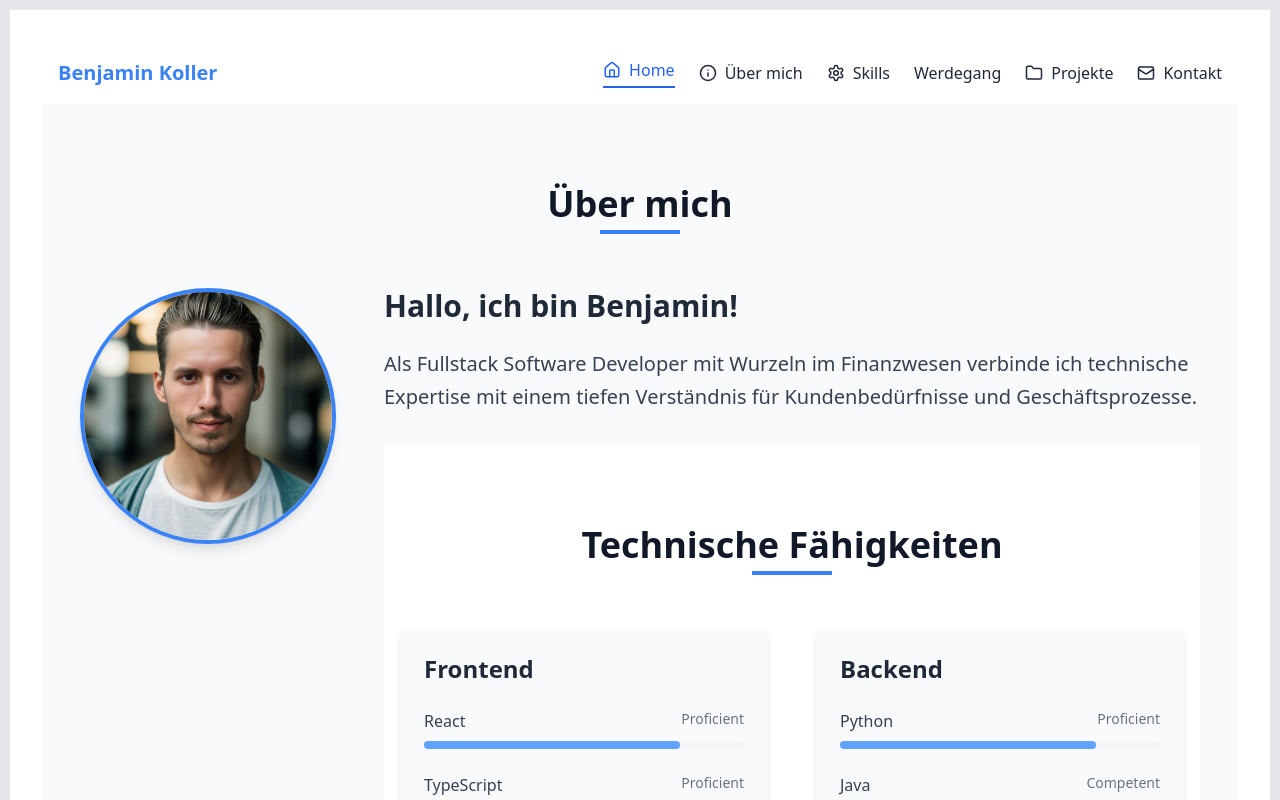
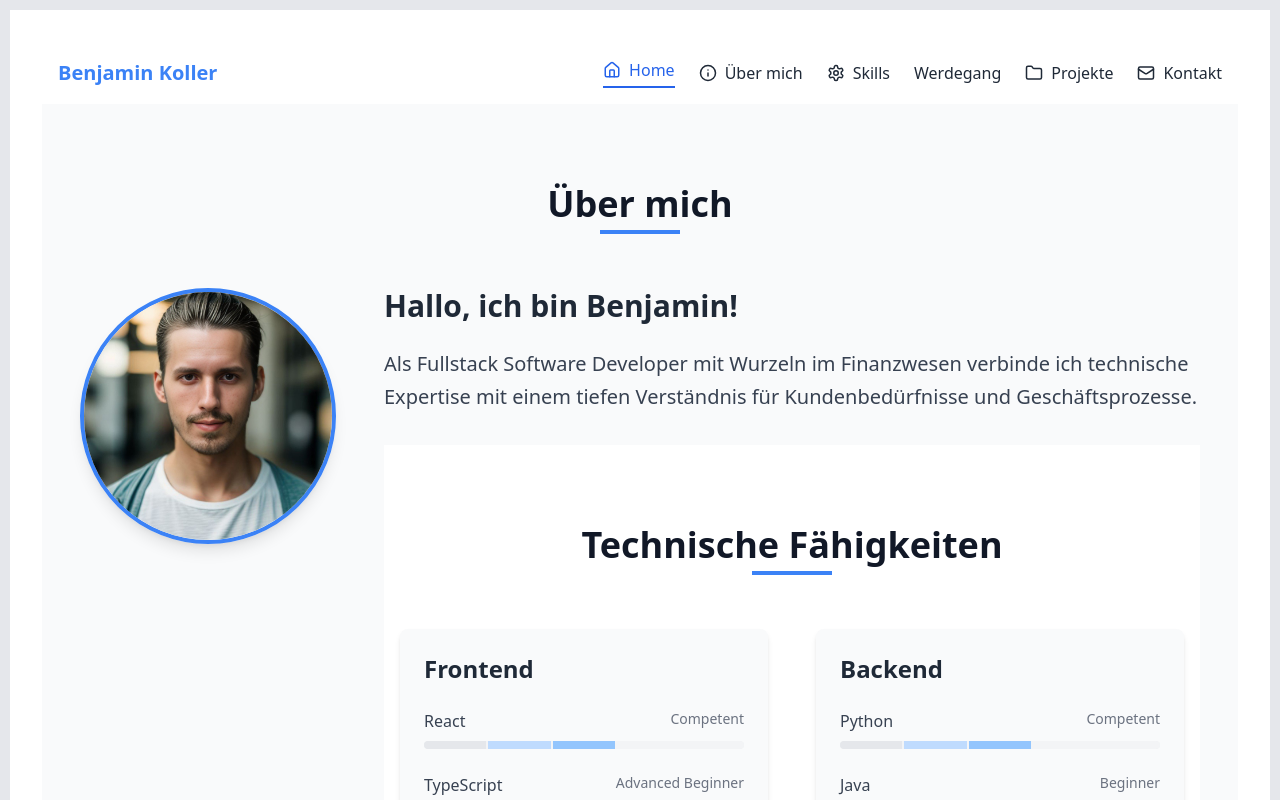
Before and after one commit to kobsaai/my-webpage, a React (Vite) app: page / in a window 1280 px wide. Shown: the top 800 px of the page. Built offline with nearby package versions, Linux system fonts and the light colour scheme.

Commit message:
fixed techskills

```diff
--- a/src/components/TechSkills.tsx
+++ b/src/components/TechSkills.tsx
@@ -16,48 +16,43 @@ interface Skill {
 const TechSkills: React.FC = () => {
   const skills: Skill[] = [
     // Frontend
-    { name: "React", level: "Proficient", category: "Frontend" },
-    { name: "TypeScript", level: "Proficient", category: "Frontend" },
-    { name: "JavaScript", level: "Expert", category: "Frontend" },
-    { name: "HTML/CSS", level: "Expert", category: "Frontend" },
-    { name: "Tailwind CSS", level: "Competent", category: "Frontend" },
+    { name: "React", level: "Competent", category: "Frontend" },
+    { name: "TypeScript", level: "Advanced Beginner", category: "Frontend" },
+    { name: "JavaScript", level: "Competent", category: "Frontend" },
+    { name: "HTML/CSS", level: "Advanced Beginner", category: "Frontend" },
+    { name: "Tailwind CSS", level: "Advanced Beginner", category: "Frontend" },
 
     // Backend
-    { name: "Python", level: "Proficient", category: "Backend" },
-    { name: "Java", level: "Competent", category: "Backend" },
+    { name: "Python", level: "Competent", category: "Backend" },
+    { name: "Java", level: "Beginner", category: "Backend" },
     { name: "PHP", level: "Advanced Beginner", category: "Backend" },
     { name: "C++", level: "Beginner", category: "Backend" },
-    { name: "VBA", level: "Competent", category: "Backend" },
+    { name: "VBA", level: "Advanced Beginner", category: "Backend" },
 
     // Database
-    { name: "MySQL", level: "Proficient", category: "Database" },
+    { name: "MySQL", level: "Advanced Beginner", category: "Database" },
     { name: "PostgreSQL", level: "Competent", category: "Database" },
-    { name: "AWS Athena", level: "Competent", category: "Database" },
+    { name: "AWS Athena", level: "Advanced Beginner", category: "Database" },
 
     // DevOps
-    { name: "AWS Lambda", level: "Competent", category: "DevOps" },
-    { name: "AWS S3", level: "Proficient", category: "DevOps" },
-    { name: "AWS RDS", level: "Competent", category: "DevOps" },
-    { name: "AWS DynamoDB", level: "Competent", category: "DevOps" },
-    { name: "AWS EC2", level: "Advanced Beginner", category: "DevOps" },
-    { name: "AWS CloudWatch", level: "Competent", category: "DevOps" },
-    { name: "Docker", level: "Competent", category: "DevOps" },
+    { name: "AWS", level: "Advanced Beginner", category: "DevOps" },
+    { name: "Docker", level: "Advanced Beginner", category: "DevOps" },
     { name: "Git", level: "Proficient", category: "DevOps" },
     { name: "CI/CD", level: "Advanced Beginner", category: "DevOps" },
   ];
 
-  const getLevelClass = (level: SkillLevel): string => {
+  const getLevelValue = (level: SkillLevel): number => {
     switch (level) {
       case "Beginner":
-        return "bg-gray-200 w-1/5";
+        return 1;
       case "Advanced Beginner":
-        return "bg-blue-200 w-2/5";
+        return 2;
       case "Competent":
-        return "bg-blue-300 w-3/5";
+        return 3;
       case "Proficient":
-        return "bg-blue-400 w-4/5";
+        return 4;
       case "Expert":
-        return "bg-blue-500 w-full";
+        return 5;
     }
   };
 
@@ -90,12 +85,32 @@ const TechSkills: React.FC = () => {
                           {skill.level}
                         </span>
                       </div>
-                      <div className="h-2 bg-gray-100 rounded-full">
-                        <div
-                          className={`h-full rounded-full ${getLevelClass(
-                            skill.level
-                          )}`}
-                        ></div>
+                      <div className="flex h-2 bg-gray-100 rounded-full">
+                        {[1, 2, 3, 4, 5].map((segment) => {
+                          const segmentColors = [
+                            "bg-gray-200", // Beginner
+                            "bg-blue-200", // Advanced Beginner
+                            "bg-blue-300", // Competent
+                            "bg-blue-400", // Proficient
+                            "bg-blue-500", // Expert
+                          ];
+
+                          const active = getLevelValue(skill.level) >= segment;
+
+                          return (
+                            <div
+                              key={segment}
+                              className={`h-full flex-1 ${
+                                active
+                                  ? segmentColors[segment - 1]
+                                  : "bg-gray-100"
+                              }
+                                ${segment === 1 ? "rounded-l-full" : ""}
+                                ${segment === 5 ? "rounded-r-full" : ""}
+                                ${segment > 1 ? "ml-0.5" : ""}`}
+                            ></div>
+                          );
+                        })}
                       </div>
                     </div>
                   ))}
```
